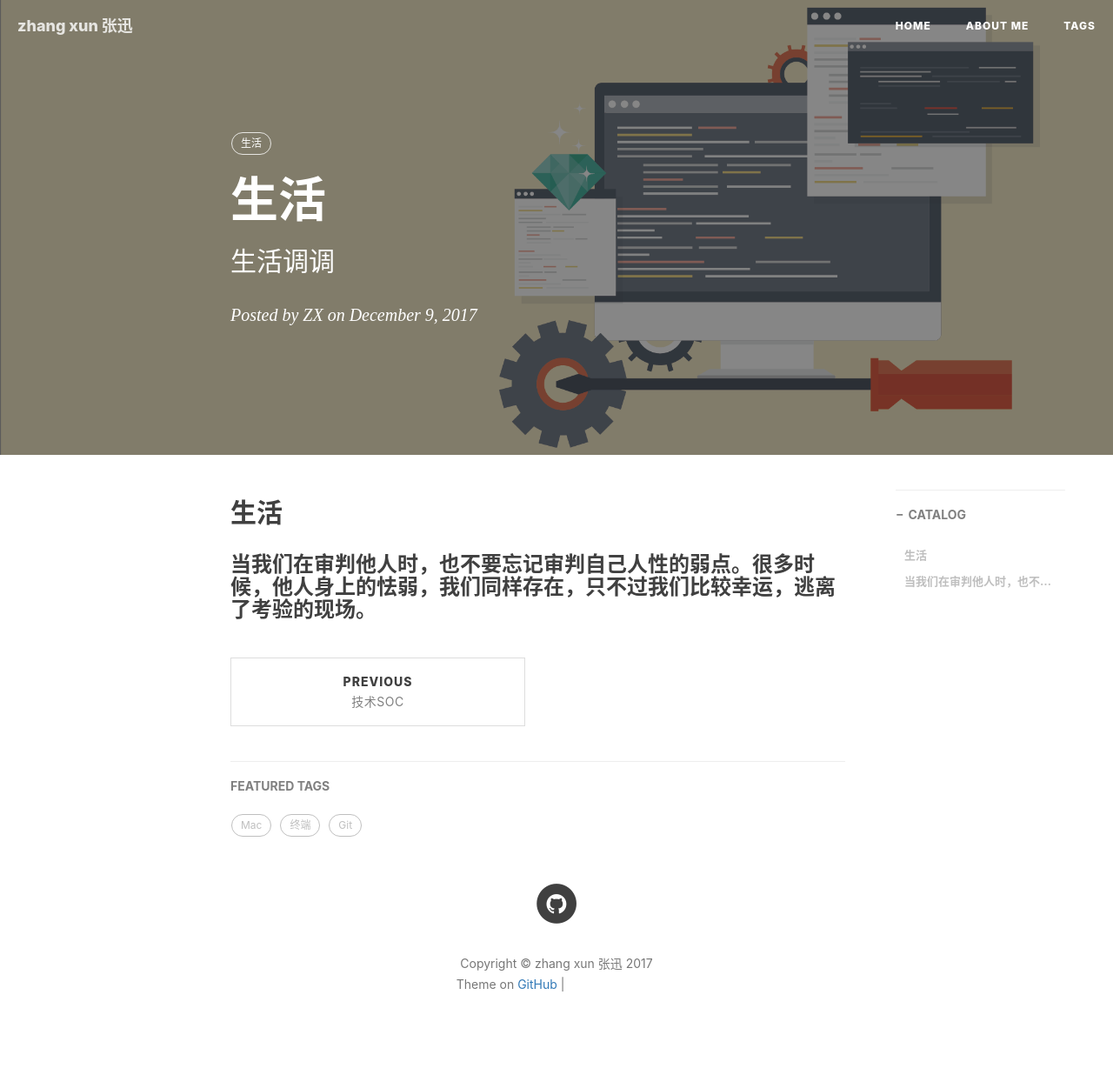
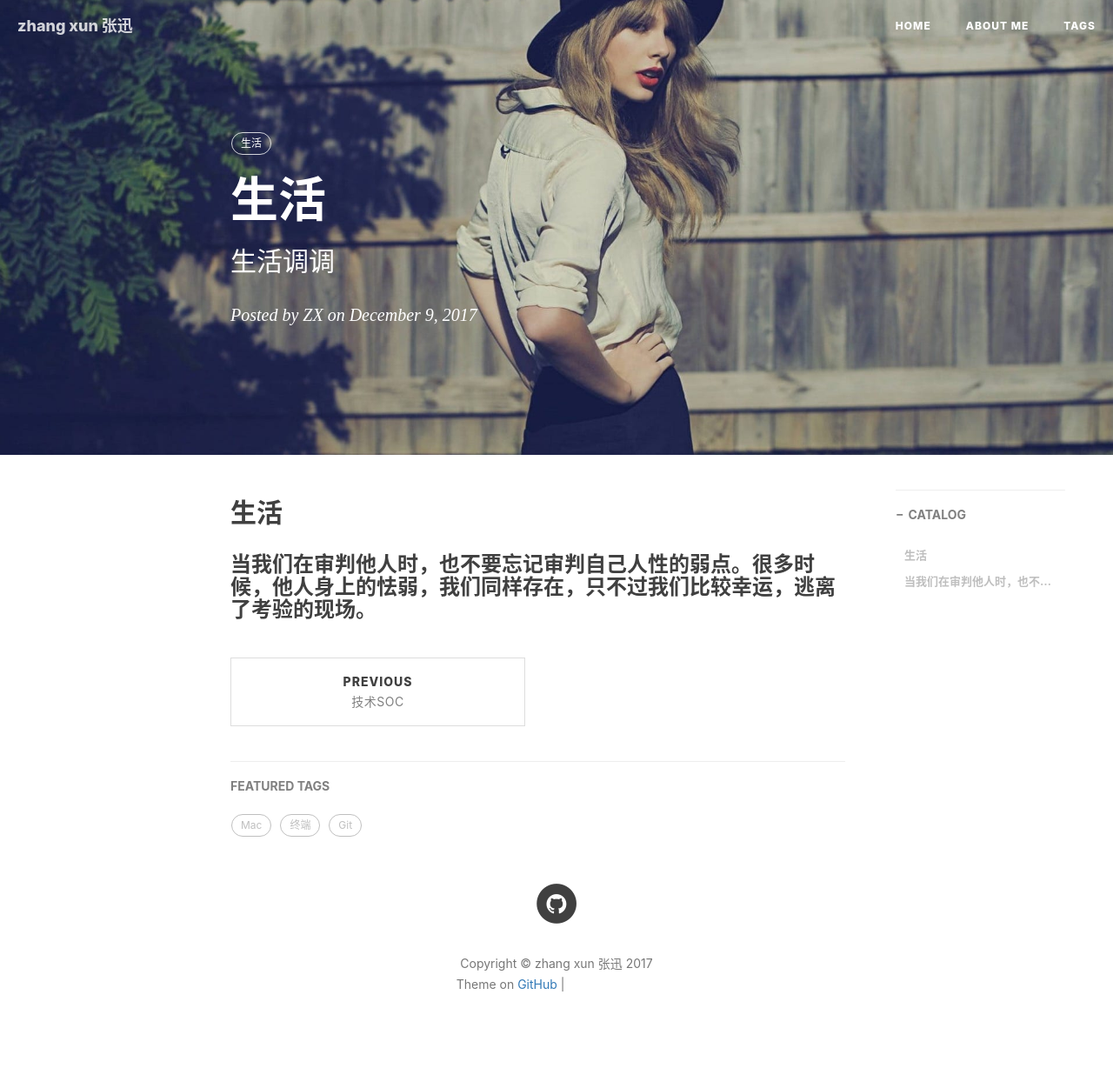
Before and after one commit to zhangxun0501/zhangxun0501.github.io, a Jekyll site: the page built from _posts/2017-12-09-生活.md, in a window 1280 px wide. Shown: the whole page at 87% size. Built offline with Jekyll 4.4.1, drawn with Linux system fonts in a browser that asks for light colours; nearby versions of some CDN libraries; comment, search, counter and statistics services are not loaded; grey boxes are pictures that could not be loaded.

Commit message:
Update 2017-12-09-生活.md

```diff
--- a/_posts/2017-12-09-生活.md
+++ b/_posts/2017-12-09-生活.md
@@ -4,7 +4,7 @@
 subtitle: 生活调调
 date: 2017-12-09T00:00:00.000Z
 author: ZX
-header-img: img/post-bg-debug.png
+header-img: img/post-bg-swift.jpg
 catalog: true
 tags:
   - 生活
```
